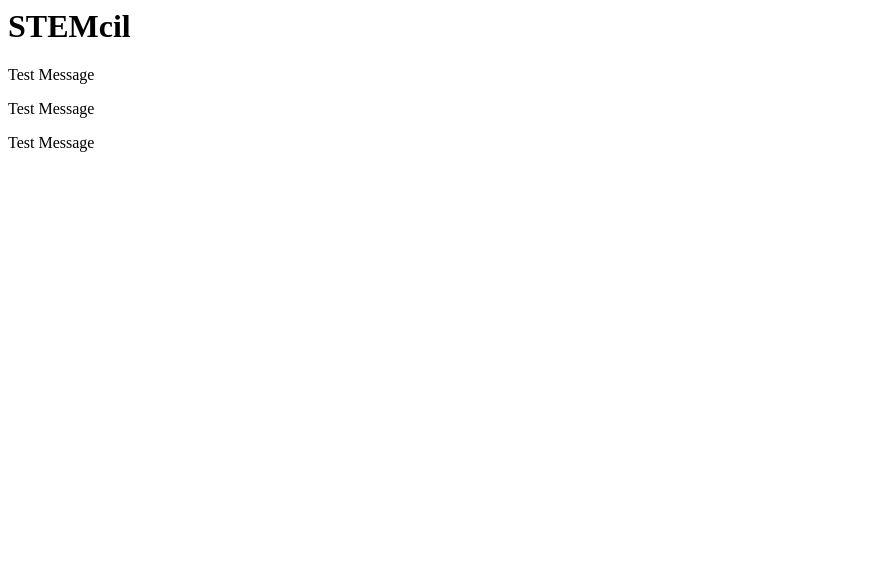
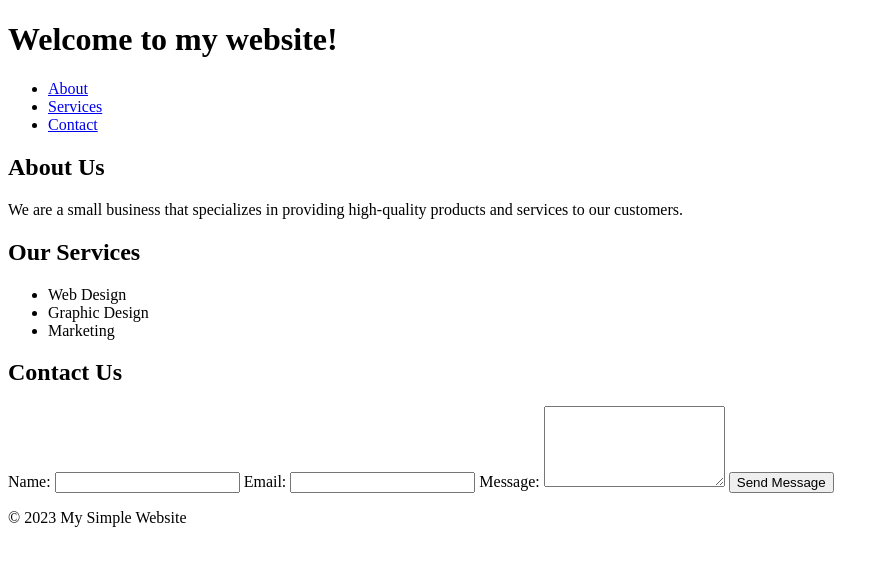
Before and after one commit to jbindlish/STEMcil, a plain HTML site: page index.html in a window 1280 px wide. Shown: the whole page, without its empty margins (0-889 px from the left). Drawn offline with Linux system fonts and the light colour scheme.

Commit message:
testingchat

```diff
--- a/index.html
+++ b/index.html
@@ -1,14 +1,57 @@
-<html lang="en">
-<head>
+<!DOCTYPE html>
+<html>
+  <head>
+    <title>My Simple Website</title>
     <meta charset="UTF-8">
-    <meta http-equiv="X-UA-Compatible" content="IE=edge">
     <meta name="viewport" content="width=device-width, initial-scale=1.0">
-    <title>Document</title>
-</head>
-<body>
-    <h1>STEMcil</h1>
-    <p>Test Message</p>
-    <p>Test Message</p>
-    <p>Test Message</p>
-</body>
+    <link rel="stylesheet" href="style.css">
+  </head>
+  <body>
+    <header>
+      <h1>Welcome to my website!</h1>
+      <nav>
+        <ul>
+          <li><a href="#about">About</a></li>
+          <li><a href="#services">Services</a></li>
+          <li><a href="#contact">Contact</a></li>
+        </ul>
+      </nav>
+    </header>
+
+    <main>
+      <section id="about">
+        <h2>About Us</h2>
+        <p>We are a small business that specializes in providing high-quality products and services to our customers.</p>
+      </section>
+
+      <section id="services">
+        <h2>Our Services</h2>
+        <ul>
+          <li>Web Design</li>
+          <li>Graphic Design</li>
+          <li>Marketing</li>
+        </ul>
+      </section>
+
+      <section id="contact">
+        <h2>Contact Us</h2>
+        <form action="#" method="post">
+          <label for="name">Name:</label>
+          <input type="text" id="name" name="name" required>
+
+          <label for="email">Email:</label>
+          <input type="email" id="email" name="email" required>
+
+          <label for="message">Message:</label>
+          <textarea id="message" name="message" rows="5" required></textarea>
+
+          <button type="submit">Send Message</button>
+        </form>
+      </section>
+    </main>
+
+    <footer>
+      <p>&copy; 2023 My Simple Website</p>
+    </footer>
+  </body>
 </html>
```
